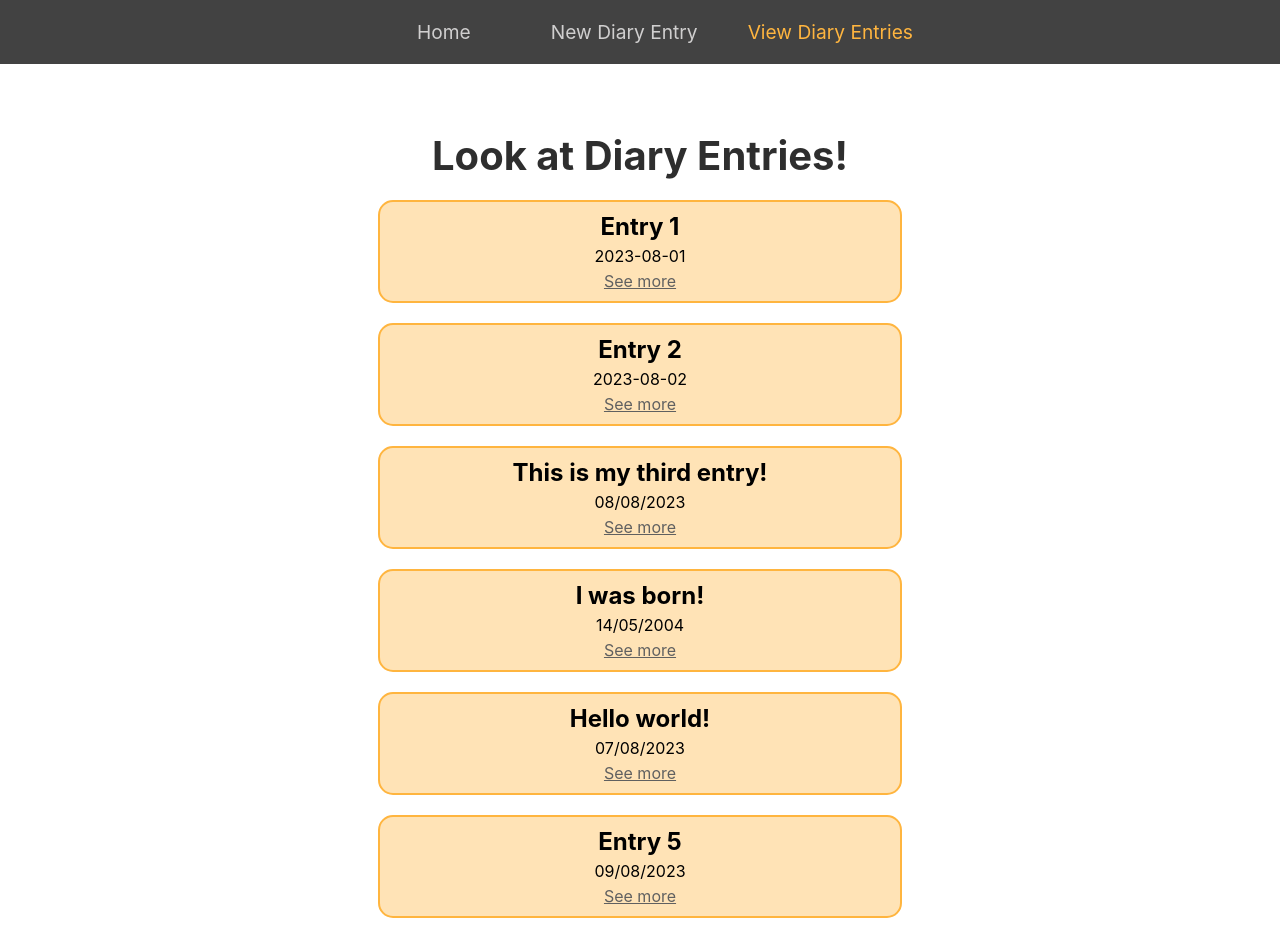
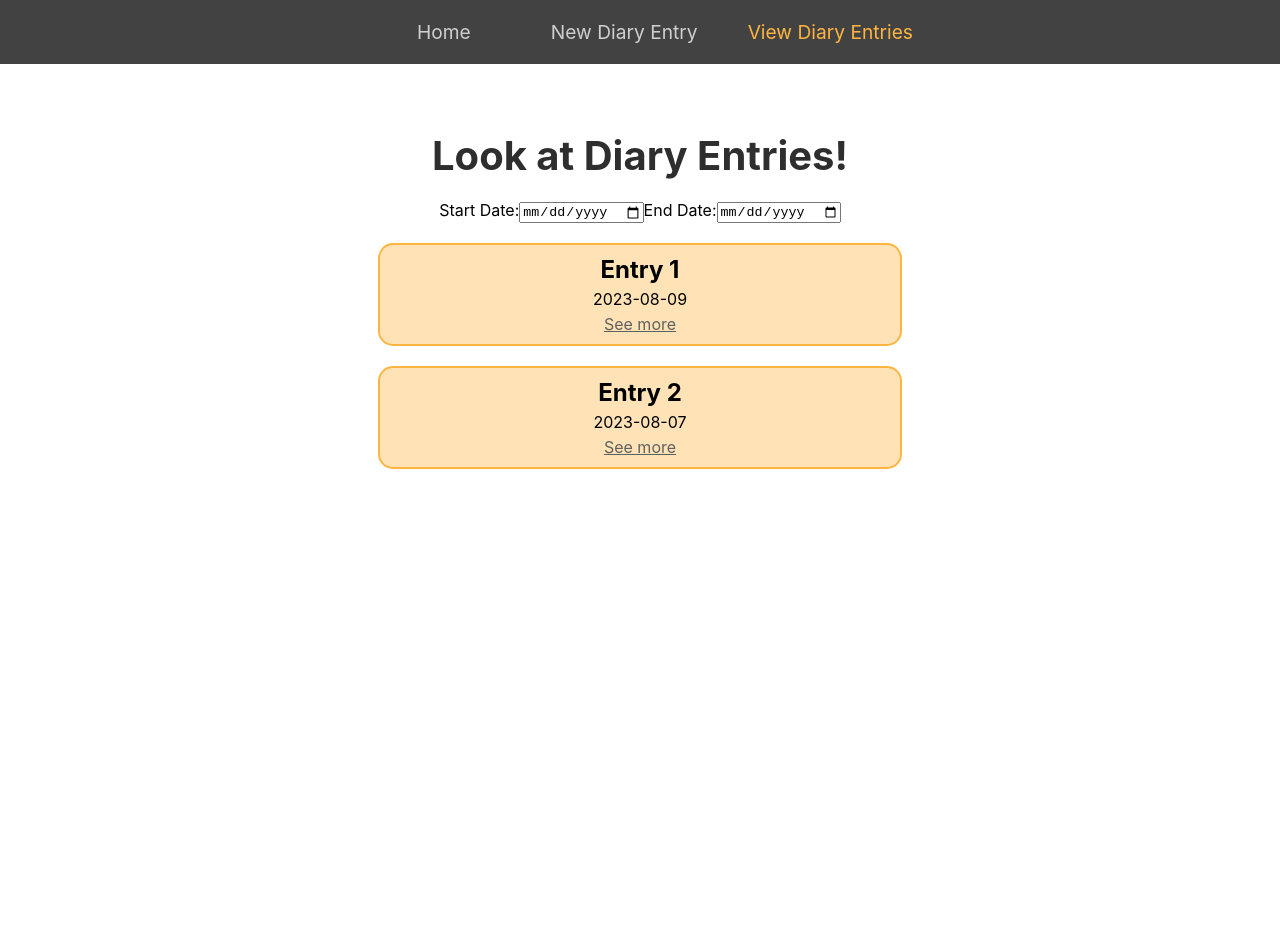
Before and after one commit to mishmishel/my-react-app, a React (Create React App) app: page /viewdiaryentries in a window 1280 px wide. Shown: the top 936 px of the page. After the commit the page ends 800 px from the top, so only its background shows below. Built offline with nearby package versions, Linux system fonts and the light colour scheme; data requests are answered from the project's data file.

Commit message:
Date filtering

```diff
--- a/db.json
+++ b/db.json
@@ -2,51 +2,15 @@
   "entries": [
     {
       "title": "Entry 1",
-      "date": "2023-08-01",
-      "content": "This is the content of entry 1.",
+      "date": "2023-08-09",
+      "content": "Content of Entry 1",
       "id": 1
     },
     {
       "title": "Entry 2",
-      "date": "2023-08-02",
-      "content": "This is the content of entry 2.",
+      "date": "2023-08-07",
+      "content": "This is the content of entry 2. ",
       "id": 2
-    },
-    {
-      "title": "This is my third entry!",
-      "date": "08/08/2023",
-      "content": "This is the information I provided in my third entry. ",
-      "id": 3
-    },
-    {
-      "title": "I was born!",
-      "date": "14/05/2004",
-      "content": "Hi, I am born!",
-      "id": 4
-    },
-    {
-      "title": "Hello world!",
-      "date": "07/08/2023",
-      "content": "Today, I went to the gym :)",
-      "id": 5
-    },
-    {
-      "title": "Entry 5",
-      "date": "09/08/2023",
-      "content": "Today, I used the usehistory() hook. ",
-      "id": 6
-    },
-    {
-      "title": "meow",
-      "date": "14/05/2004",
-      "content": "i love to meow",
-      "id": 7
-    },
-    {
-      "title": "This is my last entry",
-      "date": "13/05/2022",
-      "content": "Today, I went to the mall and I saw a really cute boy! But! He vomitted all over the kmart. It was so disgusting. ",
-      "id": 8
     }
   ]
 }
--- a/src/components/EntryDetails.js
+++ b/src/components/EntryDetails.js
@@ -24,7 +24,7 @@ function EntryDetails() {
                 date={entry.date}
                 content={entry.content}
             />
-            <button id="back-button" onClick={() => history.push("/viewdiaryentries")}>Return</button>
+            <button id="back-button" onClick={() => history.push("/viewdiaryentries")}>All Entries</button>
         </div>
 
     );
--- a/src/components/NewDiaryEntry.js
+++ b/src/components/NewDiaryEntry.js
@@ -45,7 +45,7 @@ function NewDiaryEntry() {
 
         })
         .catch(error => {
-            console.error("Error creating entry:", error);
+            console.error("Error:", error);
         });
 
     }
@@ -73,6 +73,7 @@ function NewDiaryEntry() {
                     name="date"
                     value={entry.date}
                     onChange={handleInputChange}
+                    type="date"
                 />
                 <label className="labels">Title:</label>
                 <input className="input-box"
--- a/src/components/ViewDiaryEntries.js
+++ b/src/components/ViewDiaryEntries.js
@@ -5,6 +5,8 @@ import "./ViewDiaryEntries.css";
 function ViewDiaryEntries() {
 
     const [entries, setEntries] = useState([]);
+    const [startDate, setStartDate] = useState("");
+    const [endDate, setEndDate] = useState("");
 
     useEffect(() => {
         fetch("http://localhost:4000/entries")
@@ -12,18 +14,27 @@ function ViewDiaryEntries() {
             .then(data => setEntries(data))
     }, []);
 
-    const entryItems = entries.map((entry) => (
-        <ViewDiaryItem
-        key={entry.id}
-        id={entry.id}
-        title={entry.title}
-        date={entry.date}
-        />
-    ));
+    const filteredEntries = entries.filter((entry) => {
+        if (!startDate || !endDate) {
+          return true; // If no date range is selected, show all entries
+        }
+        const entryDate = new Date(entry.date);
+        return entryDate >= new Date(startDate) && entryDate <= new Date(endDate);
+      });
+
+      const entryItems = filteredEntries.map((entry) => (
+        <ViewDiaryItem key={entry.id} id={entry.id} title={entry.title} date={entry.date} />
+      ));
 
     return (
         <div className="entry-container">
             <h1>Look at Diary Entries!</h1>
+            <div className="date-filter">
+                <label>Start Date:</label>
+                <input type="date" value={startDate} onChange={(e) => setStartDate(e.target.value)} />
+                <label>End Date:</label>
+                <input type="date" value={endDate} onChange={(e) => setEndDate(e.target.value)} />
+            </div>
             <div id="entries">{entryItems}</div>
         </div>
     );
```
